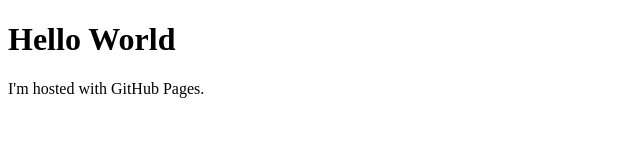
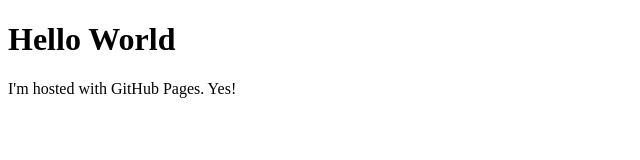
Before and after one commit to alexmsantos/alexmsantos.github.io, a plain HTML site: page index.html in a window 1280 px wide. Shown: the full height of the page, 0-640 px from the left. Drawn offline with Linux system fonts and the light colour scheme.

Commit message:
add text

```diff
--- a/index.html
+++ b/index.html
@@ -2,6 +2,6 @@
 <html>
 <body>
 <h1>Hello World</h1>
-<p>I'm hosted with GitHub Pages.</p>
+<p>I'm hosted with GitHub Pages. Yes!</p>
 </body>
 </html>
```
